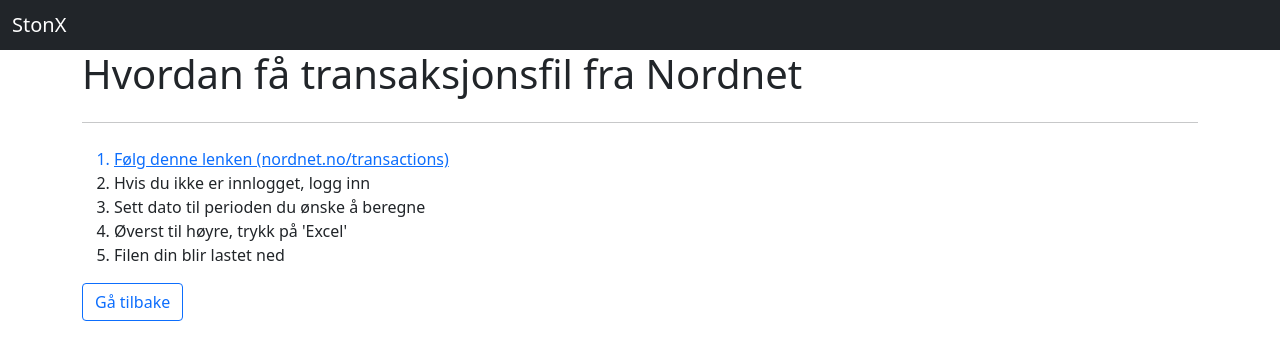
After one commit to kiangol/stonx, a Flask app: page /help in a window 1280 px wide. The commit adds this page. Shown: the top 360 px of the page. Run offline with Flask 2, Linux system fonts and the light colour scheme.

Commit message:
- added help page - added check to see if file is uploaded before proceeding - minor design improvements

```diff
--- a/app.py
+++ b/app.py
@@ -16,6 +16,10 @@ def hello_world():
     if not os.path.exists('transaction_files'):
         os.makedirs('transaction_files')
     return render_template('index.html', content="Welcome to StonX!")
+
+@app.route('/help')
+def help():
+    return render_template('help.html')
 
 
 app.config["UPLOAD_DIR"] = '/Users/kian/PycharmProjects/stonx/static/csv/uploads'
@@ -67,6 +71,9 @@ def create_portfolio(data):
 @app.route('/upload', methods=['GET', 'POST'])
 def upload_file():
     if request.method == 'POST':
+        if not request.files.get('uploaded_file', None):
+            return render_template('index.html',
+                                   errormsg="Ingen fil valgt, velg fil først")
         if request.files:
 
             file_uploaded = request.files['uploaded_file']
@@ -109,5 +116,6 @@ def upload_file():
                                    )
 
 
+
 if __name__ == '__main__':
     app.run(debug=True, host='0.0.0.0')
--- /dev/null
+++ b/templates/help.html
@@ -0,0 +1,19 @@
+{% extends "base.html" %}
+{% block title %}
+    StonX - Hjelp
+{% endblock %}
+
+{% block content %}
+    <div class="container">
+        <h1>Hvordan få transaksjonsfil fra Nordnet</h1>
+        <hr class="my-4">
+        <ol>
+            <a href="https://www.nordnet.no/transactions"><li>Følg denne lenken (nordnet.no/transactions)</li></a>
+            <li>Hvis du ikke er innlogget, logg inn</li>
+            <li>Sett dato til perioden du ønske å beregne</li>
+            <li>Øverst til høyre, trykk på 'Excel'</li>
+            <li>Filen din blir lastet ned</li>
+        </ol>
+    <a class="btn btn-outline-primary" href="/" role="button">Gå tilbake</a>
+    </div>
+{% endblock %}
--- a/templates/upload.html
+++ b/templates/upload.html
@@ -15,7 +15,8 @@
         <p>Total verdi: {{ total_value }}</p>
         <p>Sum innskudd: {{ deposits }}</p>
         <p>Sum uttak: {{ withdrawals }}</p>
-        <button type="button" class="btn btn-primary w-100">Gå videre</button>
+        <a class="btn btn-outline-primary w-45" href="/" role="button">Gå tilbake</a>
+        <a class="btn btn-primary w-45" href="#" role="button">Gå videre</a>
         <br>
         <br>
     </div>
```
Also changed, not shown: templates/index.html (+3 -4 lines).
